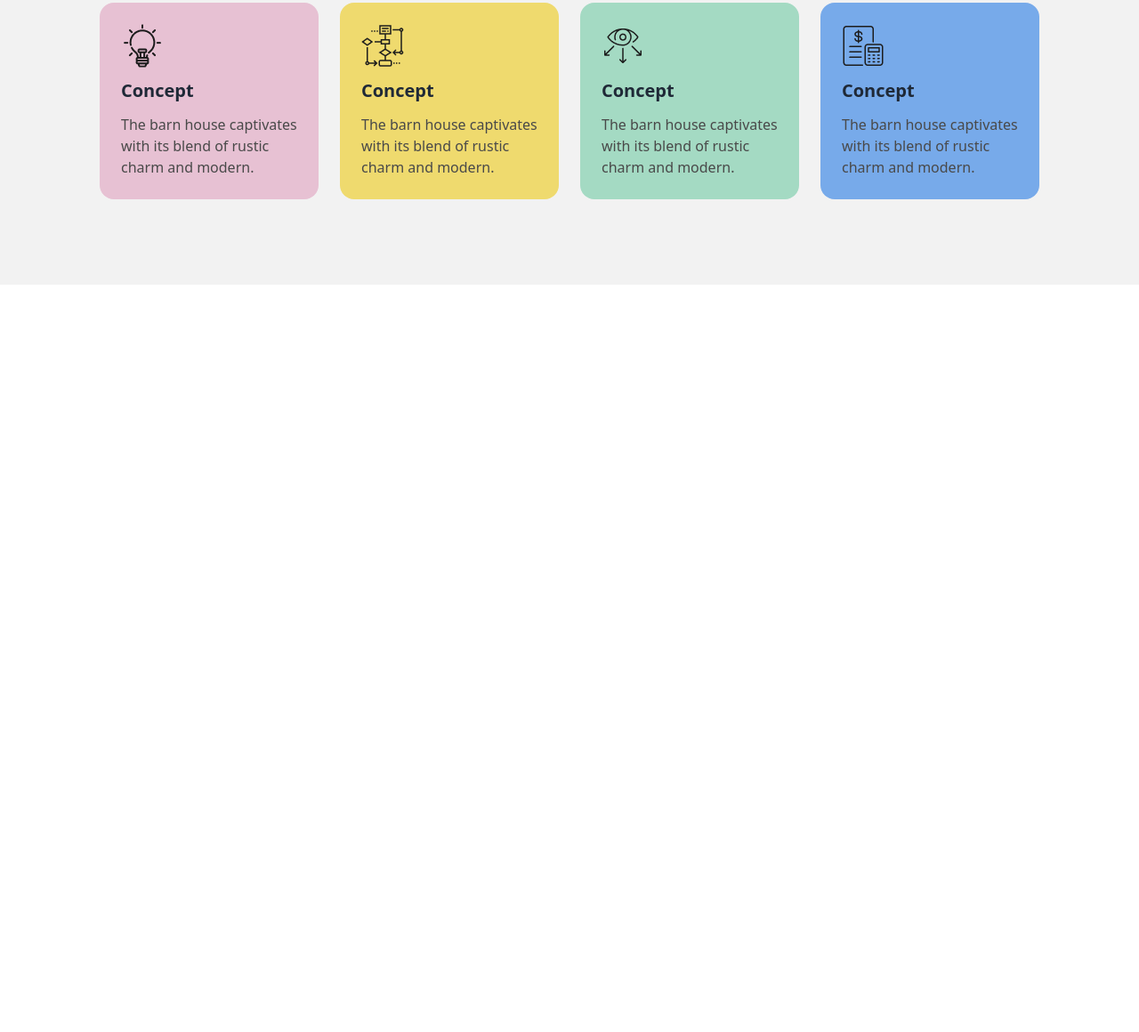
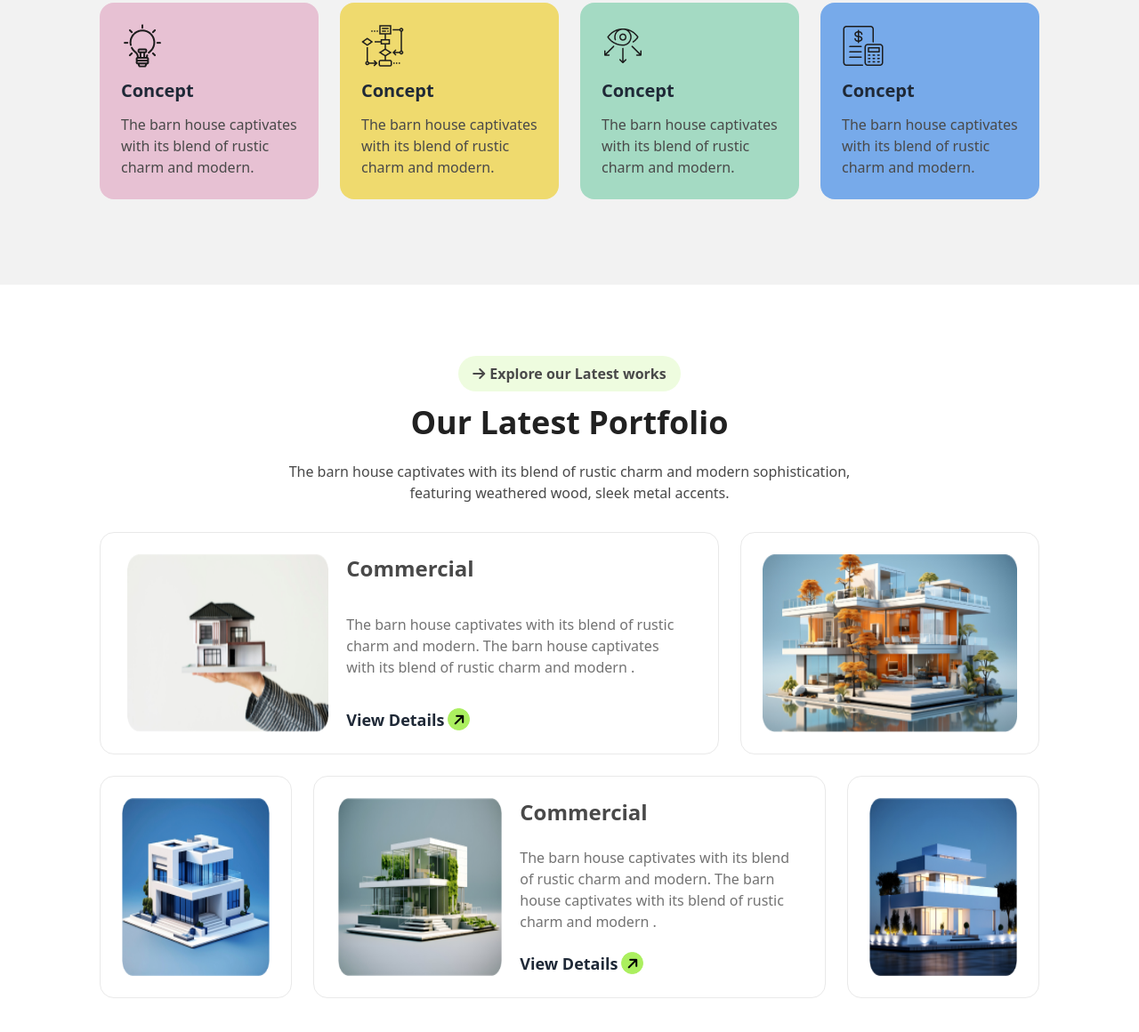
Before and after one commit to syedmehedi34/assignment-3, a plain HTML site: page index.html in a window 1280 px wide. Shown: the part 1719-2879 px from the top of the page at 89% size. Before the commit the page ends 2039 px from the top, so only its background shows below. Drawn offline with nearby package versions, Linux system fonts and the light colour scheme.

Commit message:
portfolio section done

```diff
--- a/index.html
+++ b/index.html
@@ -171,14 +171,13 @@ __________________________________________--->
 
 
     <!-- works process section  -->
-    <section class="check-work px-6 md:px-28 pt-14 bg-[#F2F2F2] pb-24">
-
+    <section class="px-6 md:px-28 pt-14 bg-[#F2F2F2] pb-24">
 
         <div class="flex justify-center items-center w-fit gap-[5px] bg-white px-4 py-2 rounded-[24px] text-[#494949] mb-2 mx-auto">
             <i class="fa-solid fa-arrow-right"></i>
             <p class="font-semibold">How we works</p>
         </div>
-        <h1 class="text-[#212121] text-[2.25rem] font-bold text-center">Our Works Process</h1>
+        <h1 class="text-[#212121] text-[1.75rem] md:text-[2.25rem] font-bold text-center">Our Works Process</h1>
         <p class="text-[#494949] font-[500] mx-auto text-center pt-4">
             The barn house captivates with its blend of rustic charm and modern sophistication, <br>featuring weathered wood, sleek metal accents.
         </p>
@@ -222,14 +221,98 @@ __________________________________________--->
 
 
 
+    <!-- Portfolio section  -->
+     <section class="px-6 md:px-28 py-20">
 
+        <div class="bg-[#ABEF5F33] flex justify-center items-center w-fit gap-[5px] px-4 py-2 rounded-[24px] text-[#494949] mb-2 mx-auto">
+            <i class="fa-solid fa-arrow-right"></i>
+            <p class="font-semibold">Explore our Latest works</p>
+        </div>
+        <h1 class="text-[#212121] text-[1.75rem] md:text-[2.25rem] font-bold text-center">Our Latest Portfolio</h1>
+        <p class="text-[#494949] font-[500] mx-auto text-center pt-4 pb-8">
+            The barn house captivates with its blend of rustic charm and modern sophistication, <br>featuring weathered wood, sleek metal accents.
+        </p>
+
+
+
+
+        <!-- grid box  -->
+         <div class="grid gap-6 grid-cols-1  md:grid-cols-9 justify-center justify-items-center items-center">
+
+            <!-- box-1  -->
+             <div class="flex flex-col md:flex-row justify-center  gap-5  border-[1px] border-[#E9E9E9] rounded-2xl p-6 md:col-span-6 md:h-[250px] ">
+                <div class=" md:w-[35%] ">
+                    <img src="assets/img1.png" alt="" class="w-[100%] h-[100%] ">
+                </div>
+
+                <div class="md:w-[60%] flex flex-col items-center md:items-start md:justify-between space-y-4 md:space-y-0">
+                    <h3 class="text-[#494949] text-2xl font-extrabold">Commercial</h3>
+                    <p class="text-[#737373] font-[500] text-center md:text-left ">The barn house captivates with its blend of rustic charm and modern. The barn house captivates with its blend of rustic charm and modern .</p>
+                    <div class="flex gap-1">
+                        <h3 class="text-[18px] font-extrabold">View Details</h3>
+                        <div class="h-[25px] w-[25px] rounded-full border-[1px] border-[#ABEF5F] bg-[#ABEF5F] text-center">
+                            <i class="fa-solid fa-arrow-right -rotate-45  text-[16px] text-black "></i>
+                        </div>
+                    </div>
+                </div>
+             </div>
+
+             <!-- box-2  -->
+              <div class="border-[1px] border-[#E9E9E9] rounded-2xl p-6 md:col-span-3 md:h-[250px] w-[100%] h-[200px]">
+                <img src="assets/img2.png" alt="" class="w-[100%] h-[100%]">
+              </div>
+
+              <!-- box-3  -->
+              <div class="border-[1px] border-[#E9E9E9] rounded-2xl p-6 md:col-span-2 md:h-[250px] w-[100%] h-[200px]">
+                <img src="assets/img3.png" alt="" class=" w-[100%] h-[100%]">
+              </div>
+
+              <!-- box-4  -->
+             <div class="flex flex-col md:flex-row justify-center  gap-5  border-[1px] border-[#E9E9E9] rounded-2xl p-6 md:col-span-5 md:h-[250px]">
+
+                <div class="md:w-[35%]">
+                    <img src="assets/img4.png" alt="" class="w-[100%] h-[100%]">
+
+                </div>
+                <div class="md:w-[60%]  flex flex-col items-center md:items-start  md:justify-between space-y-4 md:space-y-0">
+                    <h3 class="text-[#494949] text-2xl font-extrabold">Commercial</h3>
+                    <p class="text-[#737373] font-[500]">The barn house captivates with its blend of rustic charm and modern. The barn house captivates with its blend of rustic charm and modern .</p>
+                    <div class="flex gap-1">
+                        <h3 class="text-[18px] font-extrabold">View Details</h3>
+                        <div class="h-[25px] w-[25px] rounded-full border-[1px] border-[#ABEF5F] bg-[#ABEF5F] text-center">
+                            <i class="fa-solid fa-arrow-right -rotate-45  text-[16px] text-black "></i>
+                        </div>
+                    </div>
+                </div>
+             </div>
+
+             <!-- box-5  -->
+             <div class="border-[1px] border-[#E9E9E9] rounded-2xl p-6 md:col-span-2 md:h-[250px] w-[100%] h-[200px] ">
+                <img src="assets/img5.png" alt="" class="w-[100%] h-[100%]">
+              </div>
+
+
+
+
+
+         </div>
+
+
+
+
+
+
+
+     </section>
 
 
 
 
     </main>
 
-    <footer></footer>
+    <footer>
+
+    </footer>
 
 </body>
 </html>
--- a/style.css
+++ b/style.css
@@ -0,0 +1,14 @@
+.check-text {
+    /* border: 1px solid black; */
+}
+
+.check-img {
+    /* border: 1px solid black; */
+
+
+}
+
+
+.check-box {
+    border: 2px solid green;
+}
```
